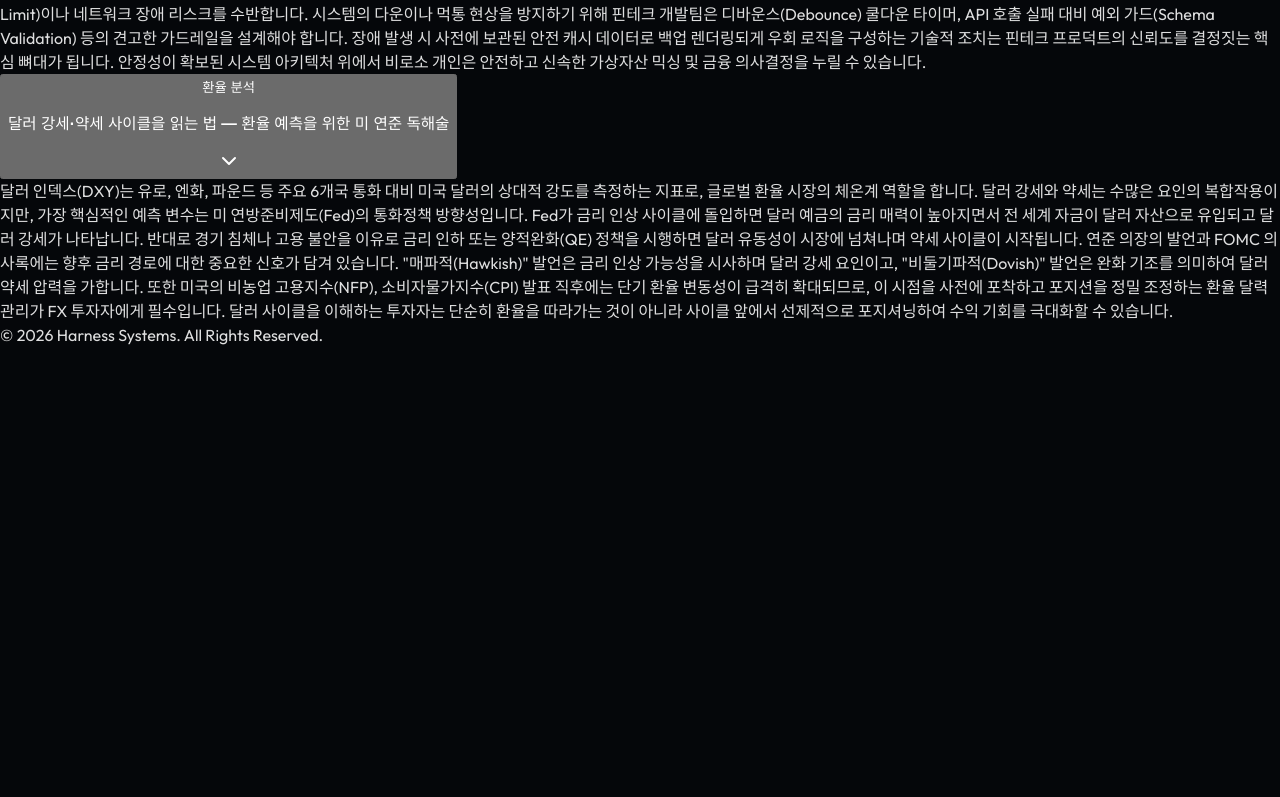
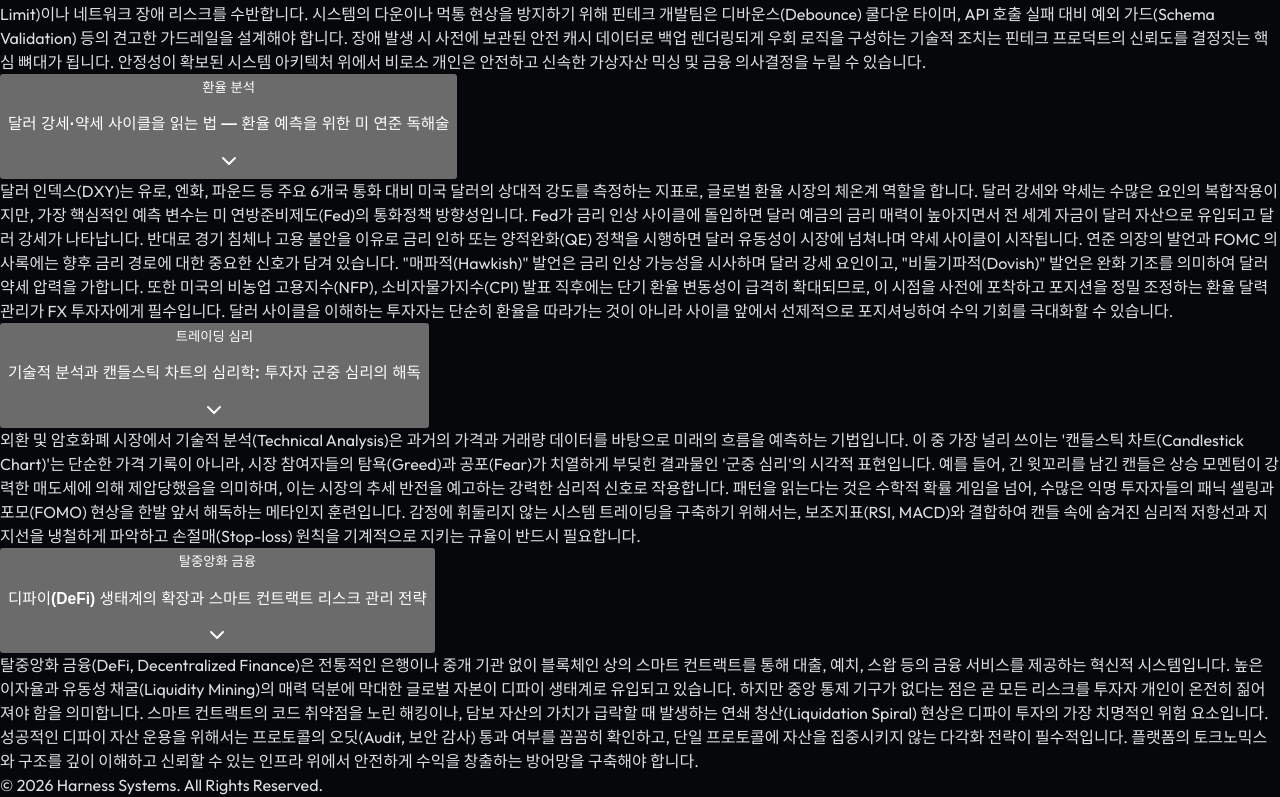
Before and after one commit to CHOBH1024/fx-radar, a React (Vite) app: page / in a window 1280 px wide. Shown: the part 2720-3517 px from the top of the page. Before the commit the page ends 3067 px from the top, so only its background shows below. Built offline with nearby package versions, Linux system fonts and the light colour scheme; no server answers.

Commit message:
chore: update naver verification files and tag

```diff
--- a/src/components/AdsensePassSection.tsx
+++ b/src/components/AdsensePassSection.tsx
@@ -37,6 +37,16 @@ const columnsData: Column[] = [
     title: '달러 강세·약세 사이클을 읽는 법 — 환율 예측을 위한 미 연준 독해술',
     category: '환율 분석',
     content: '달러 인덱스(DXY)는 유로, 엔화, 파운드 등 주요 6개국 통화 대비 미국 달러의 상대적 강도를 측정하는 지표로, 글로벌 환율 시장의 체온계 역할을 합니다. 달러 강세와 약세는 수많은 요인의 복합작용이지만, 가장 핵심적인 예측 변수는 미 연방준비제도(Fed)의 통화정책 방향성입니다. Fed가 금리 인상 사이클에 돌입하면 달러 예금의 금리 매력이 높아지면서 전 세계 자금이 달러 자산으로 유입되고 달러 강세가 나타납니다. 반대로 경기 침체나 고용 불안을 이유로 금리 인하 또는 양적완화(QE) 정책을 시행하면 달러 유동성이 시장에 넘쳐나며 약세 사이클이 시작됩니다. 연준 의장의 발언과 FOMC 의사록에는 향후 금리 경로에 대한 중요한 신호가 담겨 있습니다. "매파적(Hawkish)" 발언은 금리 인상 가능성을 시사하며 달러 강세 요인이고, "비둘기파적(Dovish)" 발언은 완화 기조를 의미하여 달러 약세 압력을 가합니다. 또한 미국의 비농업 고용지수(NFP), 소비자물가지수(CPI) 발표 직후에는 단기 환율 변동성이 급격히 확대되므로, 이 시점을 사전에 포착하고 포지션을 정밀 조정하는 환율 달력 관리가 FX 투자자에게 필수입니다. 달러 사이클을 이해하는 투자자는 단순히 환율을 따라가는 것이 아니라 사이클 앞에서 선제적으로 포지셔닝하여 수익 기회를 극대화할 수 있습니다.'
+  },
+  {
+    title: '기술적 분석과 캔들스틱 차트의 심리학: 투자자 군중 심리의 해독',
+    category: '트레이딩 심리',
+    content: '외환 및 암호화폐 시장에서 기술적 분석(Technical Analysis)은 과거의 가격과 거래량 데이터를 바탕으로 미래의 흐름을 예측하는 기법입니다. 이 중 가장 널리 쓰이는 \'캔들스틱 차트(Candlestick Chart)\'는 단순한 가격 기록이 아니라, 시장 참여자들의 탐욕(Greed)과 공포(Fear)가 치열하게 부딪힌 결과물인 \'군중 심리\'의 시각적 표현입니다. 예를 들어, 긴 윗꼬리를 남긴 캔들은 상승 모멘텀이 강력한 매도세에 의해 제압당했음을 의미하며, 이는 시장의 추세 반전을 예고하는 강력한 심리적 신호로 작용합니다. 패턴을 읽는다는 것은 수학적 확률 게임을 넘어, 수많은 익명 투자자들의 패닉 셀링과 포모(FOMO) 현상을 한발 앞서 해독하는 메타인지 훈련입니다. 감정에 휘둘리지 않는 시스템 트레이딩을 구축하기 위해서는, 보조지표(RSI, MACD)와 결합하여 캔들 속에 숨겨진 심리적 저항선과 지지선을 냉철하게 파악하고 손절매(Stop-loss) 원칙을 기계적으로 지키는 규율이 반드시 필요합니다.'
+  },
+  {
+    title: '디파이(DeFi) 생태계의 확장과 스마트 컨트랙트 리스크 관리 전략',
+    category: '탈중앙화 금융',
+    content: '탈중앙화 금융(DeFi, Decentralized Finance)은 전통적인 은행이나 중개 기관 없이 블록체인 상의 스마트 컨트랙트를 통해 대출, 예치, 스왑 등의 금융 서비스를 제공하는 혁신적 시스템입니다. 높은 이자율과 유동성 채굴(Liquidity Mining)의 매력 덕분에 막대한 글로벌 자본이 디파이 생태계로 유입되고 있습니다. 하지만 중앙 통제 기구가 없다는 점은 곧 모든 리스크를 투자자 개인이 온전히 짊어져야 함을 의미합니다. 스마트 컨트랙트의 코드 취약점을 노린 해킹이나, 담보 자산의 가치가 급락할 때 발생하는 연쇄 청산(Liquidation Spiral) 현상은 디파이 투자의 가장 치명적인 위험 요소입니다. 성공적인 디파이 자산 운용을 위해서는 프로토콜의 오딧(Audit, 보안 감사) 통과 여부를 꼼꼼히 확인하고, 단일 프로토콜에 자산을 집중시키지 않는 다각화 전략이 필수적입니다. 플랫폼의 토크노믹스와 구조를 깊이 이해하고 신뢰할 수 있는 인프라 위에서 안전하게 수익을 창출하는 방어망을 구축해야 합니다.'
   }
 ];
 
```
